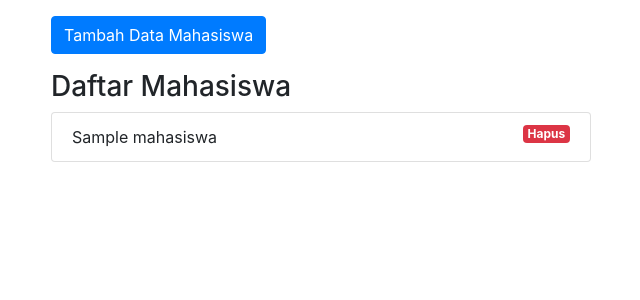
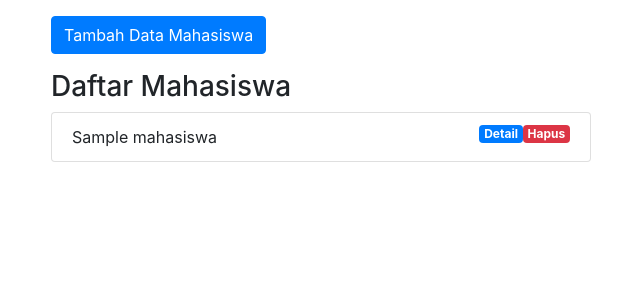
Before and after one commit to IchlasulAl/rekweb-codeigniter, a CodeIgniter app: page /rekweb/mahasiswa in a window 1280 px wide. Shown: the part 56-356 px from the top of the page, without its empty margins (34-674 px from the left). Run offline with CodeIgniter, Linux system fonts and the light colour scheme; tables that the repository leaves empty or names only in its code hold one stand-in row (values such as "Sample post").

Commit message:
memulai menambahkan fitur update dan tampilan detail mahasiswa

```diff
--- a/application/views/mahasiswa/index.php
+++ b/application/views/mahasiswa/index.php
@@ -34,6 +34,7 @@
                     <li class="list-group-item">
                         <?= $mhs['nama']; ?>
                         <a href="<?=base_url();?>mahasiswa/hapus/<?= $mhs['id']?>" class="badge badge-danger float-right" onclick="return confirm('Yakin?')">Hapus</a>
+                        <a href="<?=base_url();?>mahasiswa/detail/<?= $mhs['id']?>" class="badge badge-primary float-right" >Detail</a>
                     </li>
                 <?php endforeach; ?>
             </ul>
```
